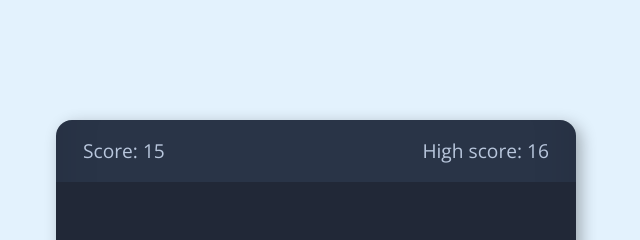
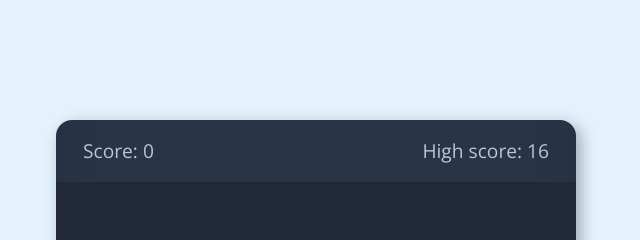
Before and after one commit to daviardev/snake-game, a website built with Vite: page index.html in a window 1280 px wide. Shown: the top 240 px of the page, 324-964 px from the left. Built offline with nearby package versions, Linux system fonts and the light colour scheme.

Commit message:
refactor: Change value of the score to 0

```diff
--- a/index.html
+++ b/index.html
@@ -14,7 +14,7 @@
 <body>
   <div class="wrapper">
     <div class="game-details">
-      <span class="score">Score: 15</span>
+      <span class="score">Score: 0</span>
       <span class="high-score">High score: 16</span>
     </div>
     <div class="play-board">
```
